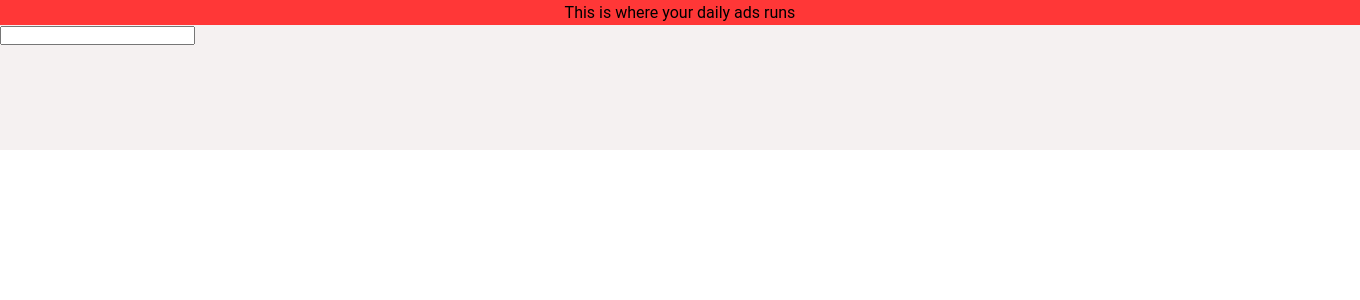
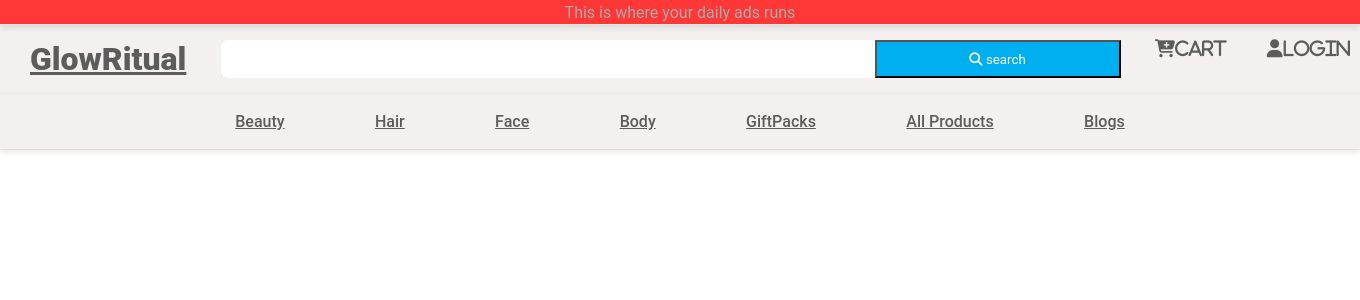
Before and after one commit to Damien-K/Glow_Ritual, a PHP site: page / in a window 1360 px wide. Shown: the top 300 px of the page. Run offline with PHP 8.4, Linux system fonts and the light colour scheme; some libraries are stand-ins or nearby versions.

Commit message:
third  commit

```diff
--- a/css/nav.css
+++ b/css/nav.css
@@ -11,7 +11,7 @@
     left: 0;
     width: 100%;
     height: 150px;
-    background: #f5f1f1;
+    background: hsl(0, 17%, 95%);
     z-index: 9 ;
 }
 
@@ -20,6 +20,85 @@
     width: 100%;
     height: 25px;
     background: rgb(255, 55, 55);
+    color: darkgray;
     align-items: center;
     justify-content: center;
+    border-bottom: 1px solid rgb(234, 234, 234);
+    box-shadow: rgba(0, 0, 0, 0.1) 0px 3px 6px;
 }
+
+.logobar {
+    display: flex ;
+    justify-content: space-between;
+    padding: 15px 0;
+}
+
+.logo {
+    padding: 0 10px;
+    padding: 0 30px;
+    font-size: xx-large;
+    font-weight: 800;
+    text-decoration: underline;
+    color: rgb(92, 92, 92);
+}
+
+.searchbar {
+    display: flex;
+    width: 900px;
+    background: darkorange;
+    border-top-left-radius: 5px;
+    border-bottom-left-radius: 5px;
+}
+
+.search {
+    width: 800px;
+    border: none;
+    background: white;
+    border-top-left-radius: 5px;
+    border-bottom-left-radius: 5px;
+}
+.srcbtn {
+    background-color: rgb(0, 175, 239);
+color: rgb(255, 255, 255);
+font-weight: 400;
+    width: 300px;
+}
+
+
+
+.cart {
+    display: flex;
+    justify-content: space-between;
+    font-size: large;
+    color: rgb(92, 92, 92);
+}
+
+.carty {
+    padding: 0 30px;
+    font-size: large;
+    font-weight: 800;
+    cursor: pointer;
+}
+
+.ulog {
+    padding: 0 10px;
+    cursor: pointer;
+}
+
+.navlist {
+    padding: 0.5rem 7vw;
+    border-top: 1px solid rgb(234, 234, 234);
+    box-shadow: rgba(0, 0, 0, 0.1) 0px 3px 6px;
+    font-weight: 500;
+    color: rgb(92, 92, 92);
+}
+
+.nav {
+    display: flex;
+    justify-content: space-between;
+    margin: 10px 140px;
+    list-style: none;
+    cursor: pointer;
+    text-decoration: underline;
+
+}
--- a/index.html
+++ b/index.html
@@ -13,12 +13,21 @@
 <div class="navbar">
     <div class="adbar">This is where your daily ads runs</div>
     <div class="logobar">
-        <div class="logo"></div>
-        <div class="searchbar"><input type="text" class="search"></div>
-        <div class="cart"></div>
-        <div class="login"></div>
+        <div class="logo"><img src="" alt="">GlowRitual</div>
+        <div class="searchbar"><input type="text" class="search"> <button class="srcbtn"><i class="fas fa-search"></i> search</button> </div>
+        <div class="cart"><i class="carty fas fa-cart-plus">cart</i><i class="ulog fas fa-user">login</i></div>
     </div>
-    <nav class="navlist"></nav>
+    <nav class="navlist">
+        <ul class="nav">
+            <li class="navItem">Beauty</li>
+            <li class="navItem">Hair</li>
+            <li class="navItem">Face</li>
+            <li class="navItem">Body</li>
+            <li class="navItem">GiftPacks</li>
+            <li class="navItem">All Products</li>
+            <li class="navItem">Blogs</li>
+        </ul>
+    </nav>
 
 </div>
 </body>
```
